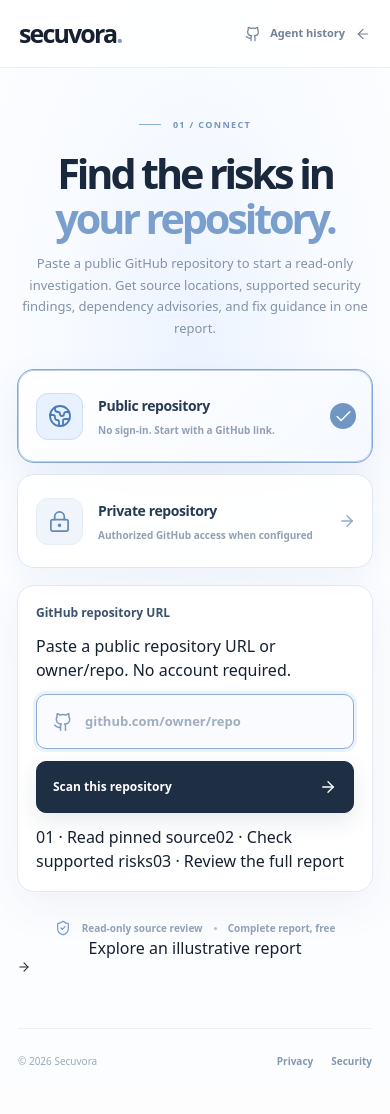
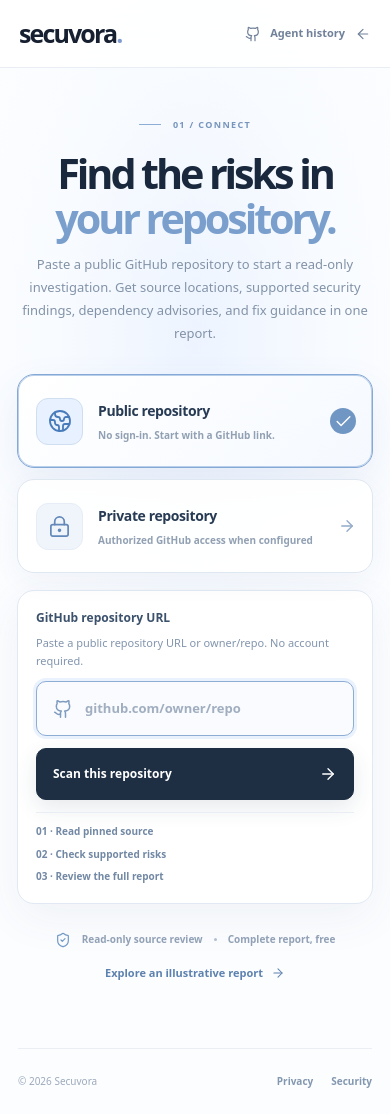
Before and after one commit to helloskyorigin/Safe-sure, a Next.js app: page /assess in a window 390 px wide. Built offline with nearby package versions, Linux system fonts and the light colour scheme.

Commit message:
style: responsive developer onboarding, scanner stages and report triage

```diff
--- a/app/assess/assess.css
+++ b/app/assess/assess.css
@@ -403,3 +403,19 @@
 @media(max-width:400px){
  .connect-header-actions .assess-back:last-child span{display:none}
 }
+
+
+/* First-use onboarding: real public scan available immediately, explanatory steps. */
+.connect-field-hint{margin:-5px 0 0;font-size:11px;line-height:1.6;color:#8295ad}
+.connect-workflow-note{display:flex;flex-wrap:wrap;align-items:center;gap:7px;padding-top:10px;border-top:1px solid #e9eef5;
+ color:#7288a4;font-size:10px;font-weight:650;line-height:1.65}
+.connect-workflow-note span{display:inline-flex;align-items:center;min-width:0}
+.connect-workflow-note span:not(:last-child)::after{content:"→";color:#a3b4c9;margin-left:8px}
+.connect-example-link{display:inline-flex;align-items:center;justify-content:center;gap:8px;min-height:42px;
+ margin-top:4px;color:#5d82af;font-size:11px;font-weight:750;text-decoration:none}
+.connect-example-link:hover{text-decoration:underline;text-underline-offset:4px}
+.connect-example-link:focus-visible{outline:3px solid #8caeda;outline-offset:3px;border-radius:6px}
+@media(max-width:620px){.connect-workflow-note{display:grid;gap:6px}
+ .connect-workflow-note span:not(:last-child)::after{content:""}
+ .connect-subtitle{line-height:1.75}
+}
```
